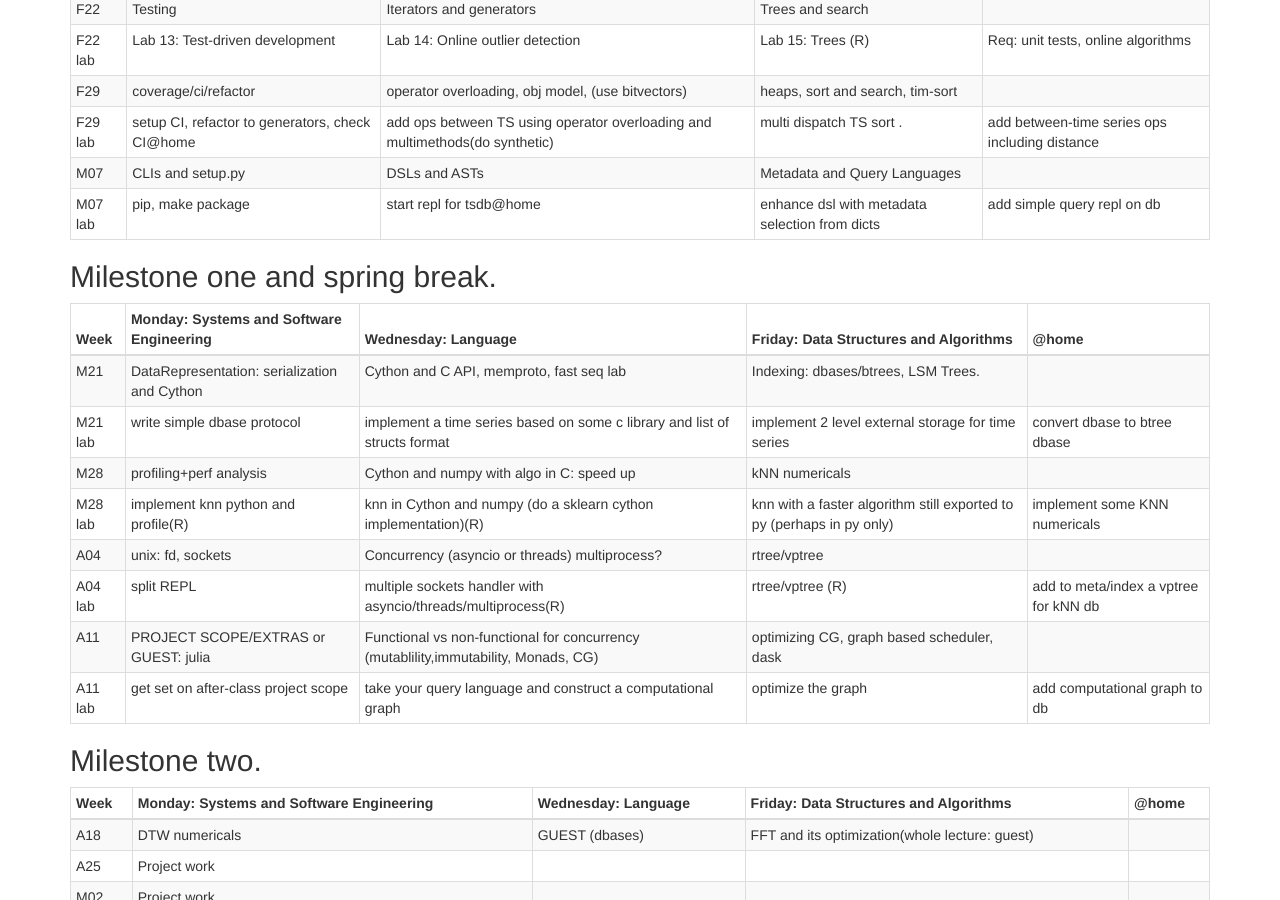
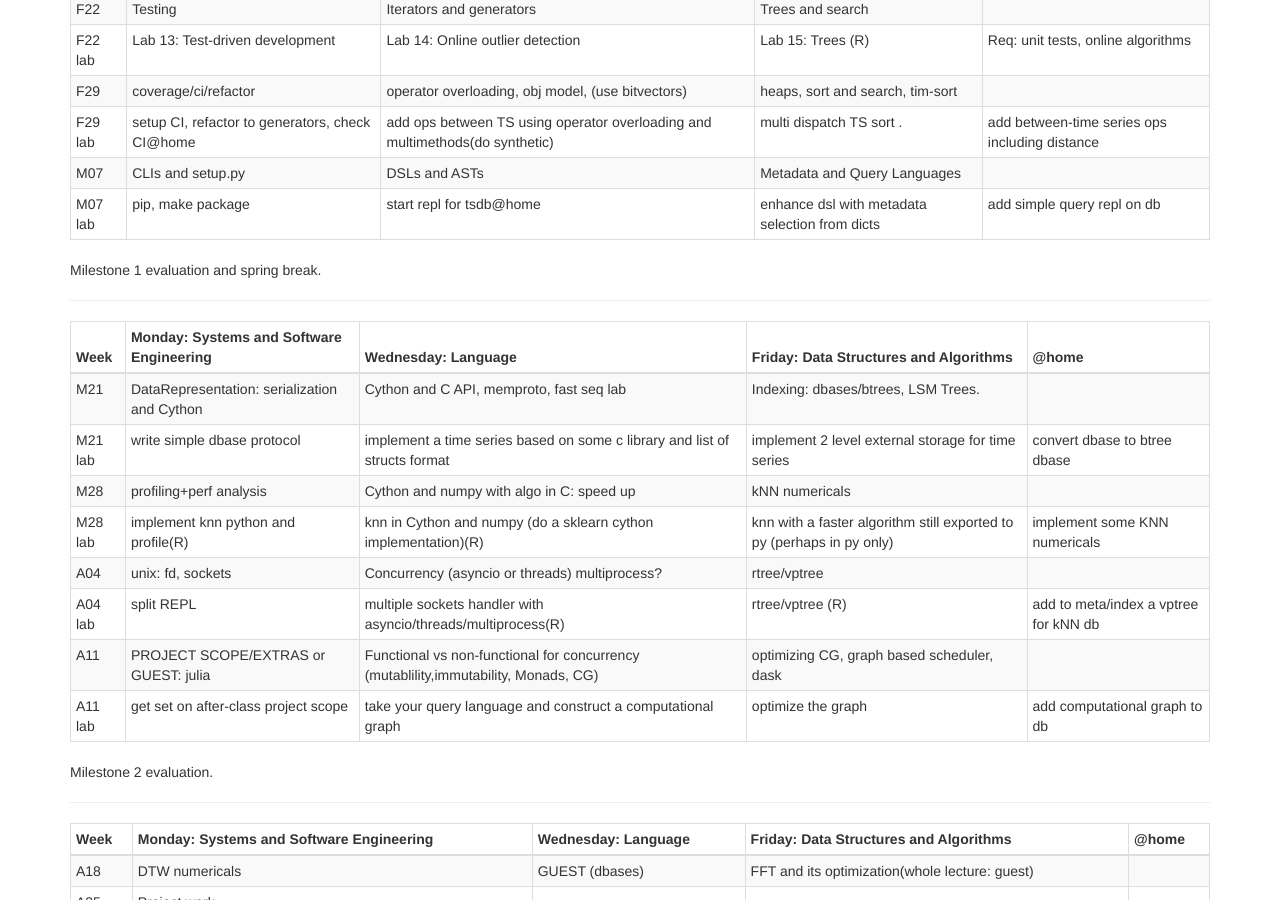
Before and after one commit to rdadolf/cs207, a Jekyll site: the page built from schedule.md, in a window 1280 px wide and 900 px high, scrolled down 765 px. Built offline with Jekyll 4.4.1, drawn with Linux system fonts in a browser that asks for light colours; nearby versions of some CDN libraries.

Commit message:
Milestone formatting changes.

```diff
--- a/schedule.md
+++ b/schedule.md
@@ -33,7 +33,8 @@ Monday Labs are compulsory: we'll be doing group meetings then. Wed and Fri labs
 | M07 lab   | pip, make package                        | start repl for tsdb@home                 | enhance dsl with metadata selection from dicts | add simple query repl on db              |
 {:class="table table-striped table-bordered table-condensed"}
 
-Milestone one and spring break.
+Milestone 1 evaluation and spring break.
+
 ----
 
 | Week      | Monday: Systems and Software Engineering | Wednesday: Language                      | Friday: Data Structures and Algorithms   | @home                                    |
@@ -48,7 +49,8 @@ Milestone one and spring break.
 | A11 lab   | get set on after-class project scope     | take your query language and construct a computational graph | optimize the graph                       | add computational graph to db            |
 {:class="table table-striped table-bordered table-condensed"}
 
-Milestone two.
+Milestone 2 evaluation.
+
 ----
 
 | Week      | Monday: Systems and Software Engineering | Wednesday: Language                      | Friday: Data Structures and Algorithms   | @home                                    |
```
